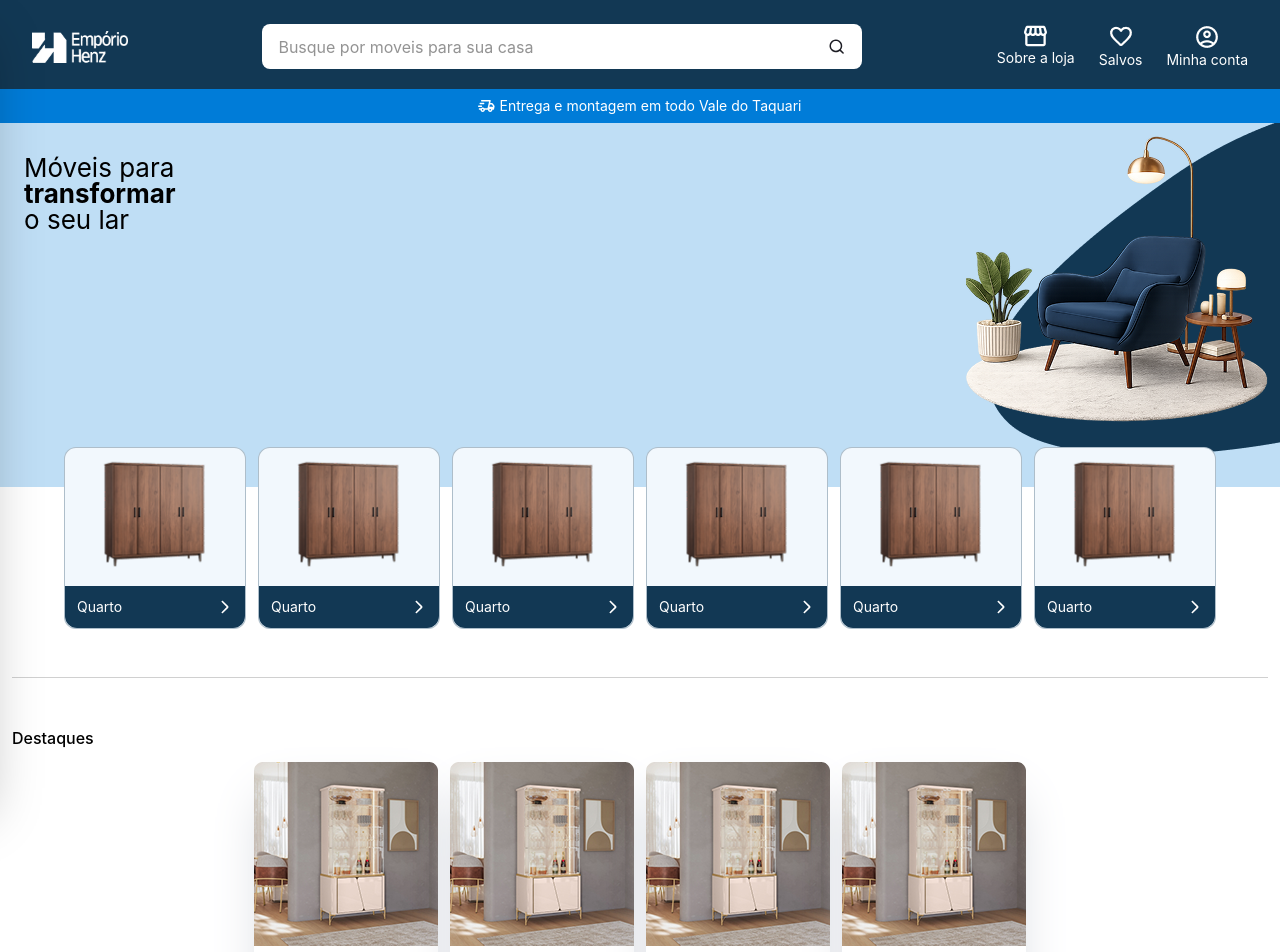
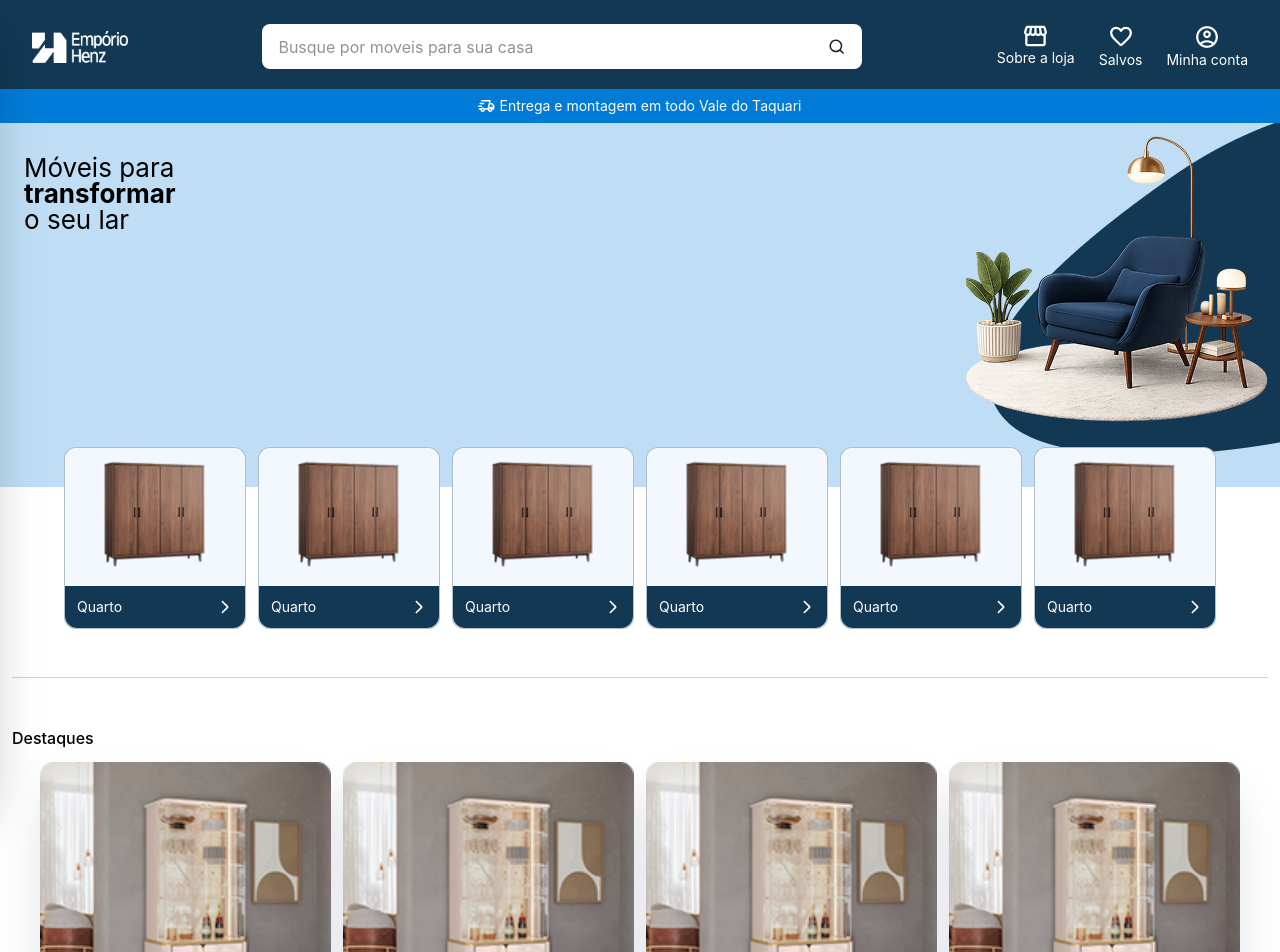
Before and after one commit to GuilhermeW1/emporio-henz, a React (Vite) app in the folder frontend/: page / in a window 1280 px wide. Shown: the top 952 px of the page. Built offline with nearby package versions, Linux system fonts and the light colour scheme.

Commit message:
feat: make screen responsive

```diff
--- a/frontend/src/components/HighlightCard.jsx
+++ b/frontend/src/components/HighlightCard.jsx
@@ -1,8 +1,12 @@
 export function HighlightCard() {
   return (
-    <div className="h-[279px] w-46 bg-[#F2F8FD] rounded-xl shadow-2xl shadow-gray-300">
-      <div className="h-46 w-46">
-        <img src="/destaque.png" alt="teste" />
+    <div className="h-[279px] w-46 lg:w-[291px] lg:h-[384px] bg-[#F2F8FD] rounded-xl shadow-2xl shadow-gray-300">
+      <div className="h-46 w-46 lg:w-[291px] lg:h-[291px]">
+        <img
+          src="/destaque.png"
+          alt="teste"
+          className="object-cover w-full h-full"
+        />
       </div>
 
       <div className="bg-white h-[95px] flex flex-col justify-center pl-8 items-start rounded-b-2xl">
```
